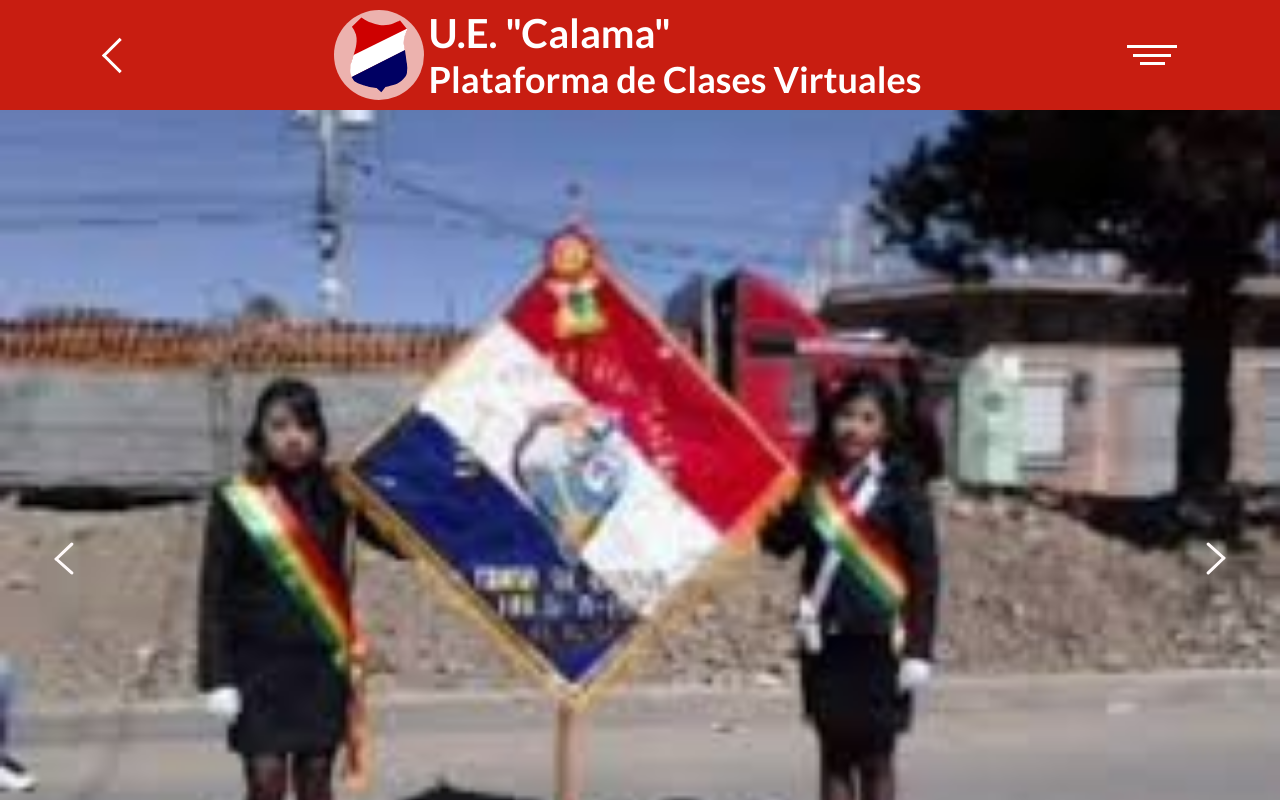
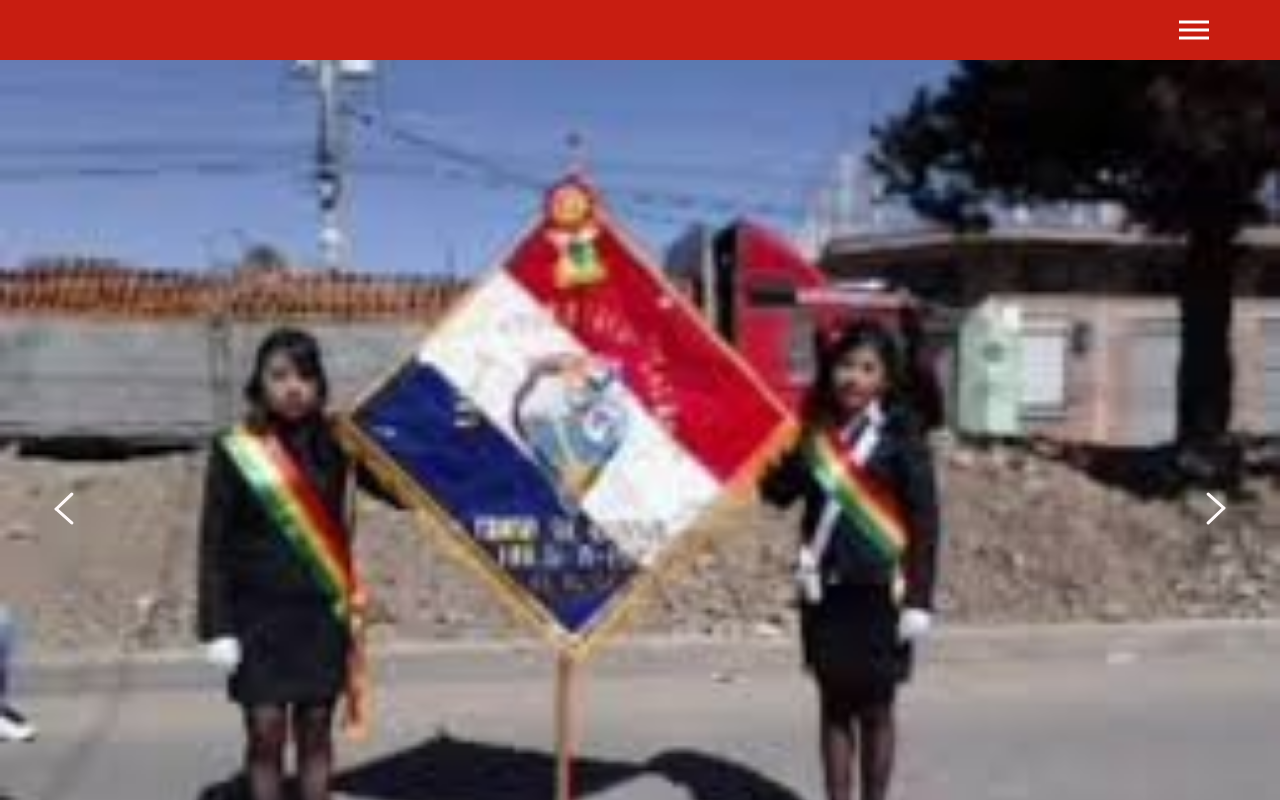
Before and after one commit to davigox/unidadeducativacalama, a React (Create React App) app: page / in a window 1280 px wide. Shown: the top 800 px of the page. Built offline with nearby package versions, Linux system fonts and the light colour scheme.

Commit message:
falta terminar el navbar2

```diff
--- a/src/components/Layout.js
+++ b/src/components/Layout.js
@@ -1,12 +1,10 @@
 import React from 'react';
-import Navbar from './Navbar';
+import Navbar2 from './Navbar2';
 
 function Layout (props) {
     return (
         <div>
-            <Navbar
-                    pagina="Plataforma de Clases Virtuales"
-                />
+            <Navbar2 />
             {props.children}
 
         </div>
--- /dev/null
+++ b/src/components/Navbar2.js
@@ -0,0 +1,40 @@
+import React, { Fragment } from 'react';
+
+import './styles/Navbar2.css';
+
+class Navbar2 extends React.Component {
+    state = {
+        isCliked: false,
+    }
+    handleClick= ()=> {
+        this.setState({
+            isCliked: !this.state.isCliked
+        })
+        console.log(this.state.isCliked)
+    }
+    render(){
+        return (
+            <React.Fragment>
+                <nav className="navbar">
+                    <div className="hamburger" onClick={this.handleClick}>
+                        <div className="line">
+
+                        </div>
+                        <div className="line">
+
+                        </div>
+                        <div className="line">
+
+                        </div>
+                    </div>
+                    <ul className={this.state.isCliked? "nav-links nav-links.open" : "nav-links"}>
+                        <li><a href="#">About</a></li>
+                        <li><a href="#">Contact</a></li>
+                        <li><a href="#">Projects</a></li>
+                    </ul>
+                </nav>
+            </React.Fragment>
+        )
+    }
+};
+export default Navbar2;
--- /dev/null
+++ b/src/components/styles/Navbar2.css
@@ -0,0 +1,18 @@
+.navbar{
+    height: 60px;
+    background: #C81D11;
+}
+.nav-links{
+    display: flex;
+    list-style: none;
+    width: 50%;
+    height: 100%;
+    justify-content: space-around;
+    align-items: center;
+    margin-left: auto;
+}
+.nav-links li a{
+    color: white;
+    text-decoration: none;
+    font-size: 1.2em;
+}
--- a/src/components/styles/tablet.css
+++ b/src/components/styles/tablet.css
@@ -181,6 +181,45 @@
     .contacto__icono{
         width: 25px;
     }
+
+    /* navbar2 */
+    .line{
+        width: 30px;
+        height: 3px;
+        background: white;
+        margin: 5px;
+    }
+    .navbar{
+        position: relative;
+    }
+    .hamburger{
+        position: absolute;
+        cursor: pointer;
+        right: 5%;
+        top: 50%;
+        transform: translate(-5%,-50%);
+        z-index: 2;
+    }
+    .nav-links{
+        position: fixed;
+        background: cornflowerblue;
+        height: 100vh;
+        width: 100%;
+        z-index: 1;
+        flex-direction: column;
+        /* display: none; */
+        clip-path: circle(1000px at 90% -10%);
+        -webkit-clip-path: circle(100px at 90% -10%);
+        transition: all 1s ease-out;
+        pointer-events: none;
+    }
+    .nav-links.open{
+        clip-path: circle(1000px at 90% -10%);
+        -webkit-clip-path: circle(1000px at 90% -10%);
+        pointer-events: all;
+    }
+
+
 }
 @media screen and (min-width:850px){
     .slider{
```
Also changed, not shown: src/components/styles/desktop.css (+1 -30 lines).
